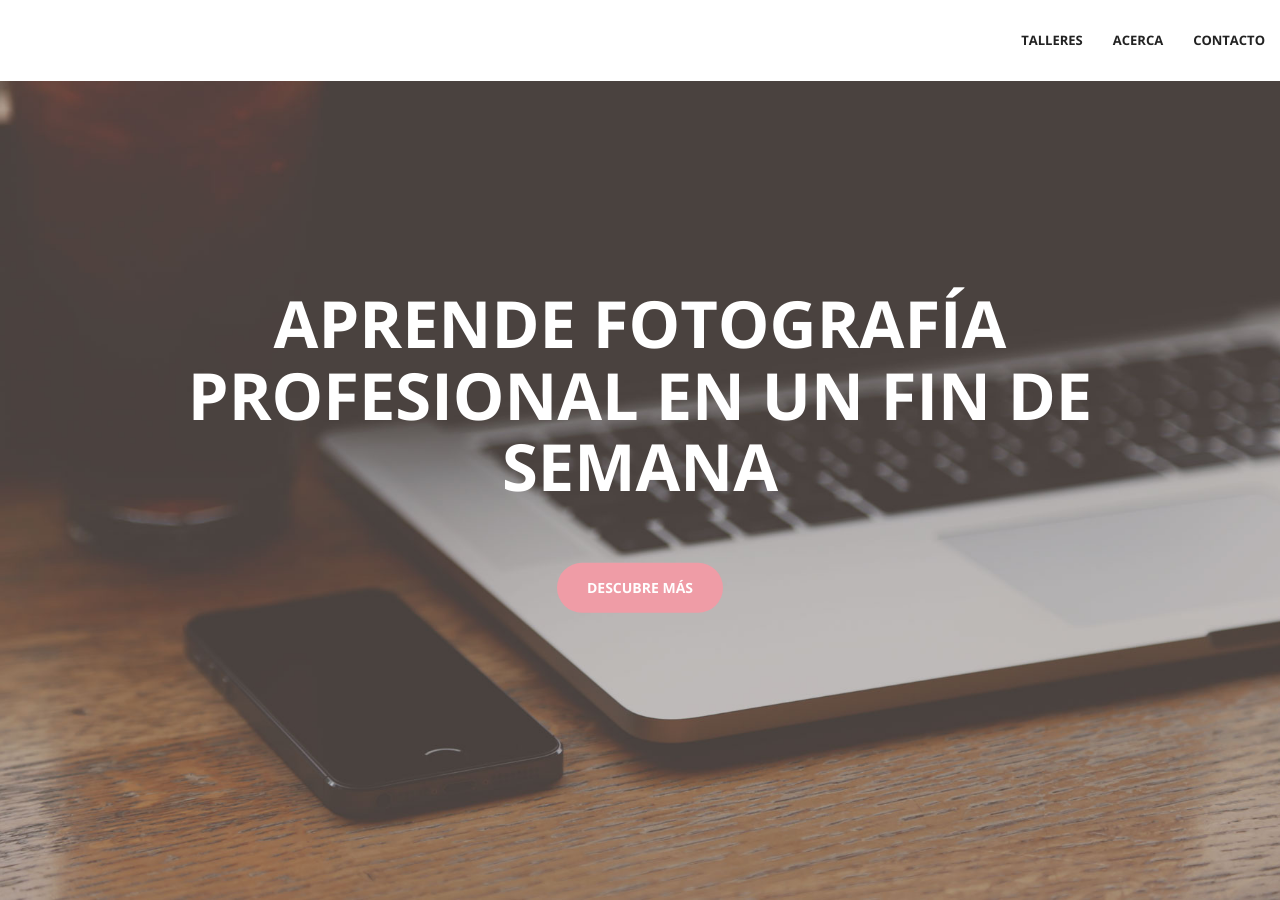
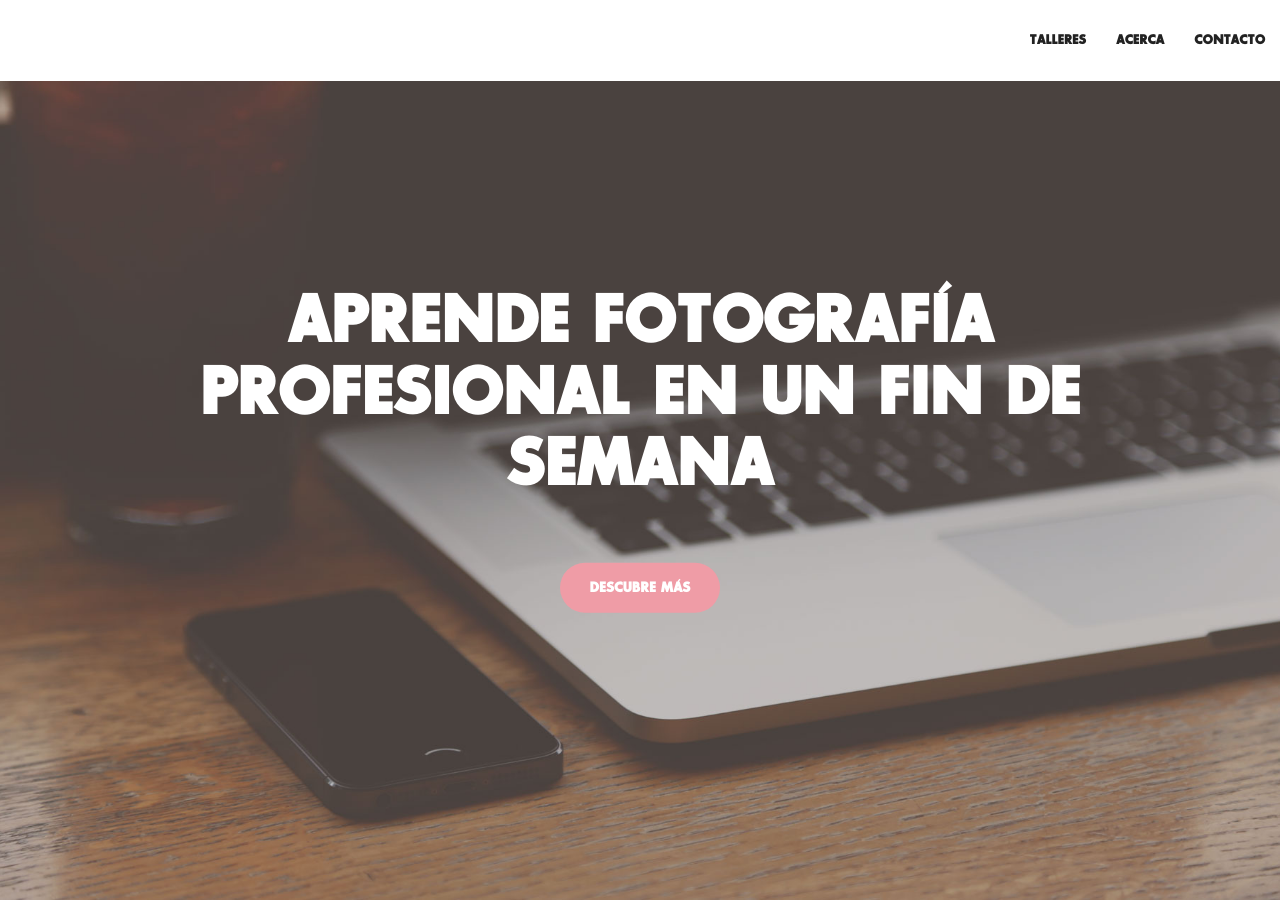
Before and after one commit to defvol/ayo, a Jekyll site: the page built from index.html, in a window 1280 px wide and 900 px high. Built offline with Jekyll 4.4.1, drawn with Linux system fonts in a browser that asks for light colours; comment, search, counter and statistics services are not loaded.

Commit message:
Import FLF font

```diff
--- a/_sass/_base.scss
+++ b/_sass/_base.scss
@@ -2,6 +2,16 @@ html,
 body {
     height: 100%;
     width: 100%;
+}
+
+@font-face {
+  font-family: "FLF";
+  src: url("../fonts/SansSerifFLF.otf") format("opentype");
+}
+
+@font-face {
+  font-family: "FLF Bold";
+  src: url("../fonts/SansSerifBldFLF.otf") format("opentype");
 }
 
 body {
--- a/_sass/_mixins.scss
+++ b/_sass/_mixins.scss
@@ -57,10 +57,10 @@
 
 @mixin sans-serif-font()
 {
-	font-family: 'Open Sans', 'Helvetica Neue', Arial, sans-serif;
+	font-family: 'FLF Bold', 'Open Sans', 'Helvetica Neue', Arial, sans-serif;
 }
 
 @mixin serif-font()
 {
-	font-family: 'Merriweather', 'Helvetica Neue', Arial, sans-serif;
+	font-family: 'FLF', 'Merriweather', 'Helvetica Neue', Arial, sans-serif;
 }
```
Also changed, not shown: fonts/SansSerifBldFLF.otf (added), fonts/SansSerifFLF.otf (added).
